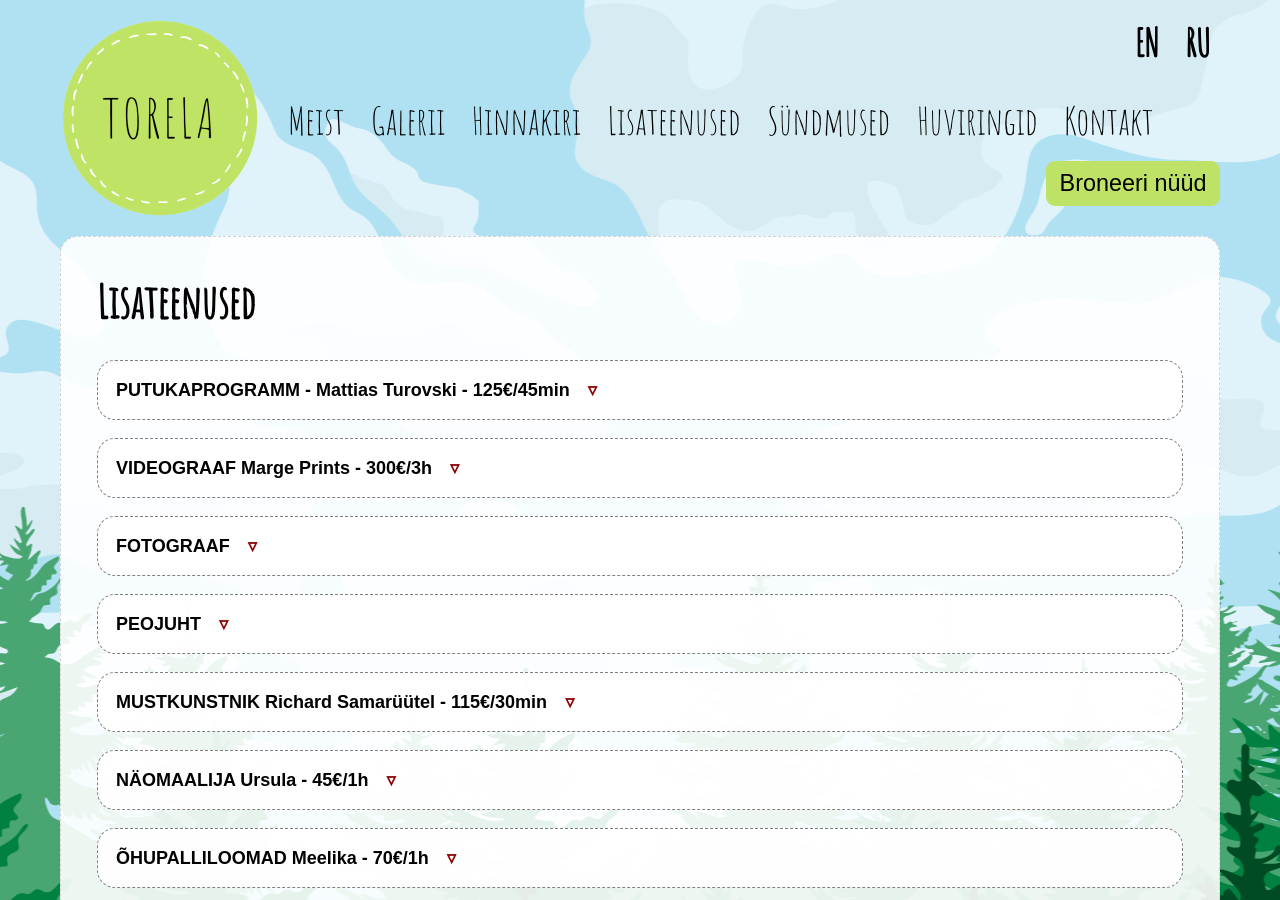
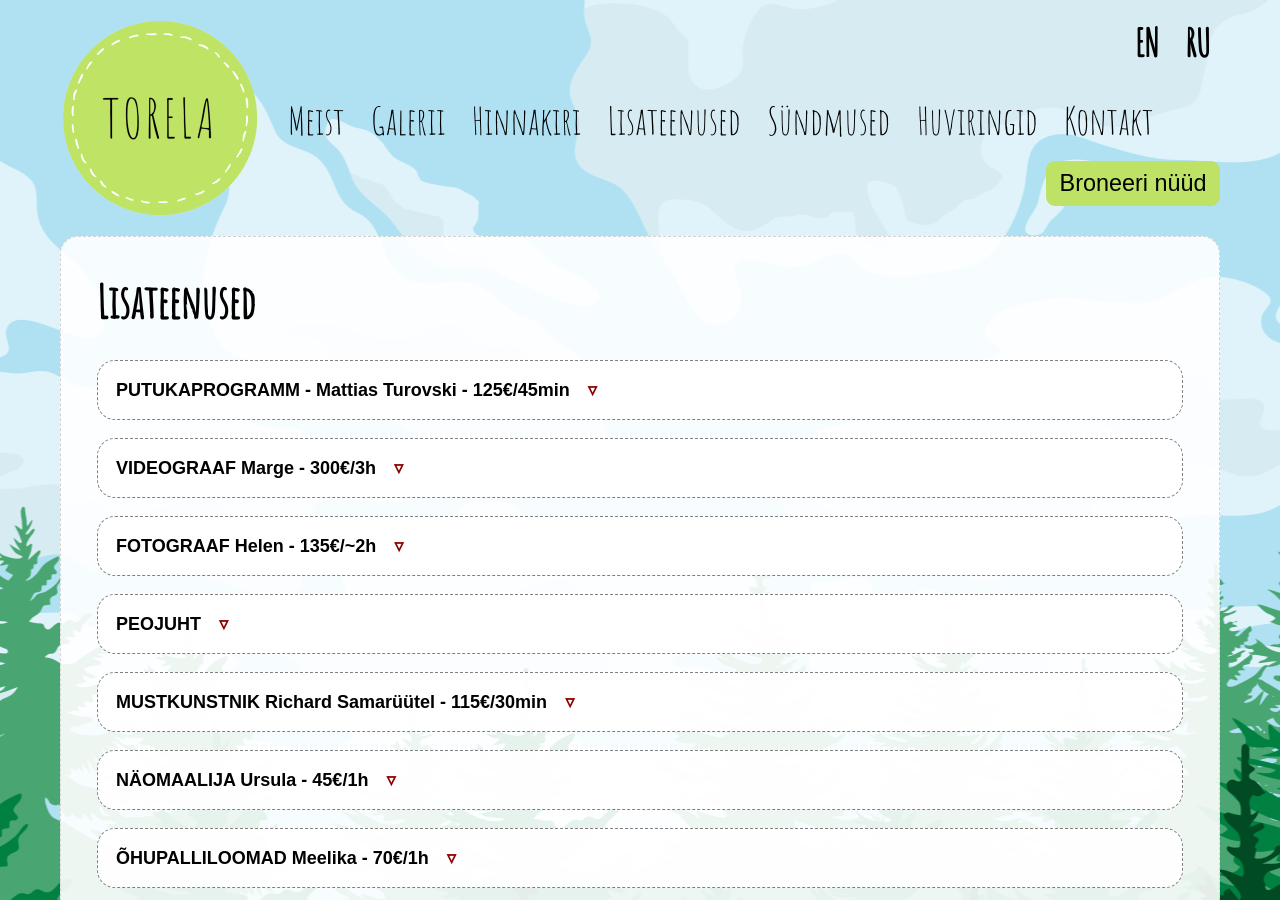
Before and after one commit to mypsik/torela, a Jekyll site: the page built from lisateenused/index.md, in a window 1280 px wide and 900 px high. Built offline with Jekyll 4.4.1, drawn with Linux system fonts in a browser that asks for light colours; some of the changed lines change nothing that is shown.

Commit message:
Update index.md

```diff
--- a/lisateenused/index.md
+++ b/lisateenused/index.md
@@ -15,11 +15,11 @@
   Programm loob eeldused selgrootute loomadega iseseisvaks tutvumiseks, suhtlemiseks ja käsitlemiseks, märksõnadega austus ja   hool.
 
 
-VIDEOGRAAF Marge Prints - 300€/3h
+VIDEOGRAAF Marge - 300€/3h
 
 : Lapse sünnipäeva säravamad ja tähtsamad hetked kvaliteetselt videopildile!
 
-  Videograaf filmib pidu kuni 3h – alates külaliste saabumistest kuni tordi lõikamiseni.
+  Videograaf Marge Prints filmib pidu kuni 3h – alates külaliste saabumistest kuni tordi lõikamiseni.
   Peost valmib korralikult kokku monteeritud, helindatud, parimate hetkedega 5 minutiline video.
   Valmis video saab sünnipäevalaps endale USB mälupulgal 4K kvaliteedis.
 
@@ -27,10 +27,14 @@
 
   [www.kuulidmuuvid.ee](http://www.kuulidmuuvid.ee){:target="_blank"}
 
-FOTOGRAAF
+FOTOGRAAF Helen - 135€/~2h
 
-: Lisainfo täienemisel
+: Lapse sünnipäeva ehediad emotsioone aitab püüda ja jäädvustada Helen Tulp!
 
+  Helen on lastega vaba suhtleja ja teeb pilte peo algusest kuni tordi lahtilõikamiseni.
+  Pildistab nii üldist mänguhoogu, portreesid ja soovikorral ka perepilte ning grupipilte fotoseina juures.
+  Kui vanematel on erisoove, siis arvestab nendega alati. Ühest sünnipäevapeost valmib digialbum ~200 pildiga.
+  Pildid valmivad nädalaga ja albumile ligipääs saadetakse privaatse lingina, kust on võimalik pildid alla laadida või otse sõpradega jagada.
 
 PEOJUHT
 
@@ -58,8 +62,6 @@
 
   <img alt="Näomaaling Jänes" src="naomaaling1.jpg" height="150">
   <img alt="Näomaaling Ükssarvik" src="naomaaling2.jpg" height="150">
-
-  Ursula teiste töödega saab tutvuda: [http://uula.ee/naomaalingud](http://uula.ee/naomaalingud){:target="_blank"}
 
 
 ÕHUPALLILOOMAD Meelika - 70€/1h
```
